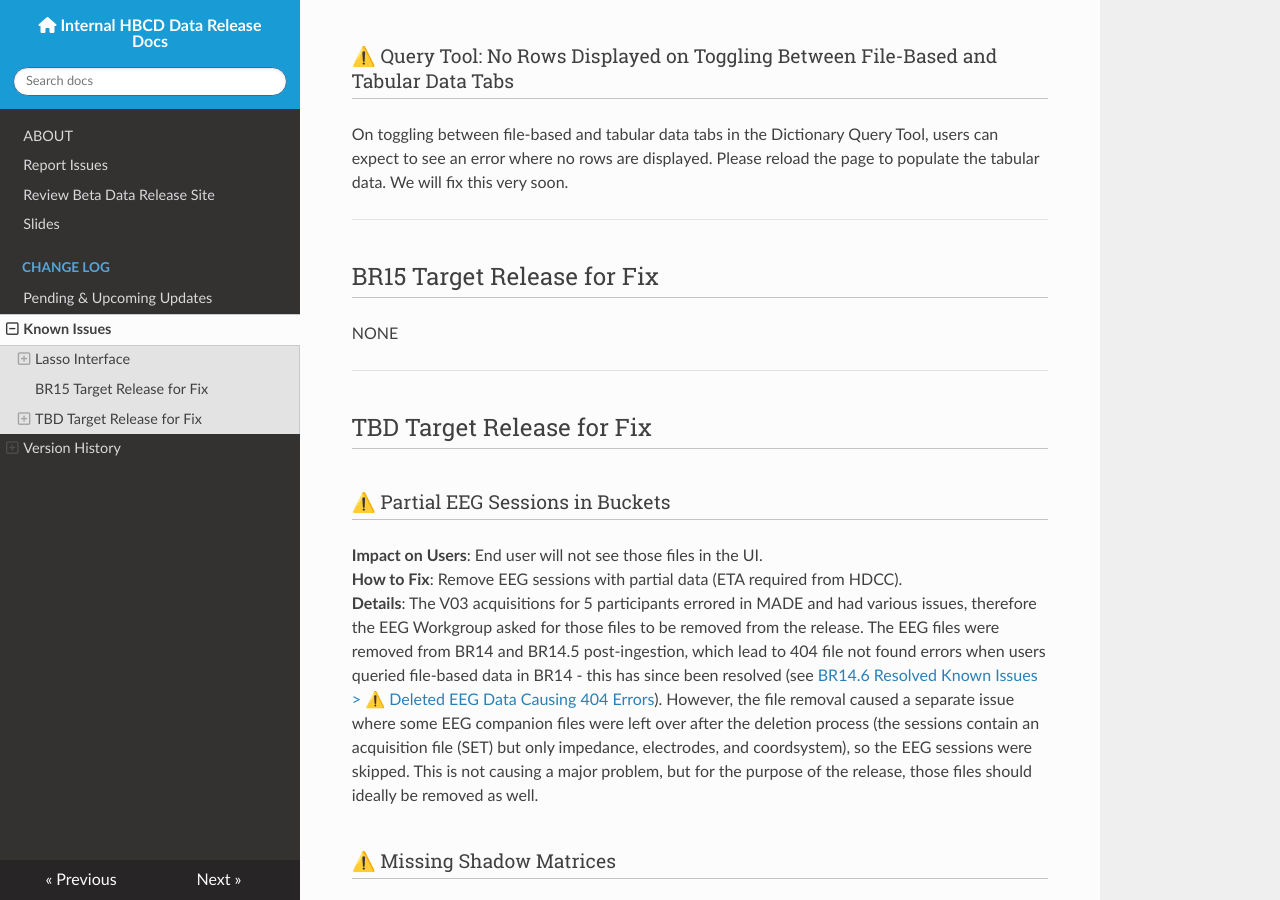
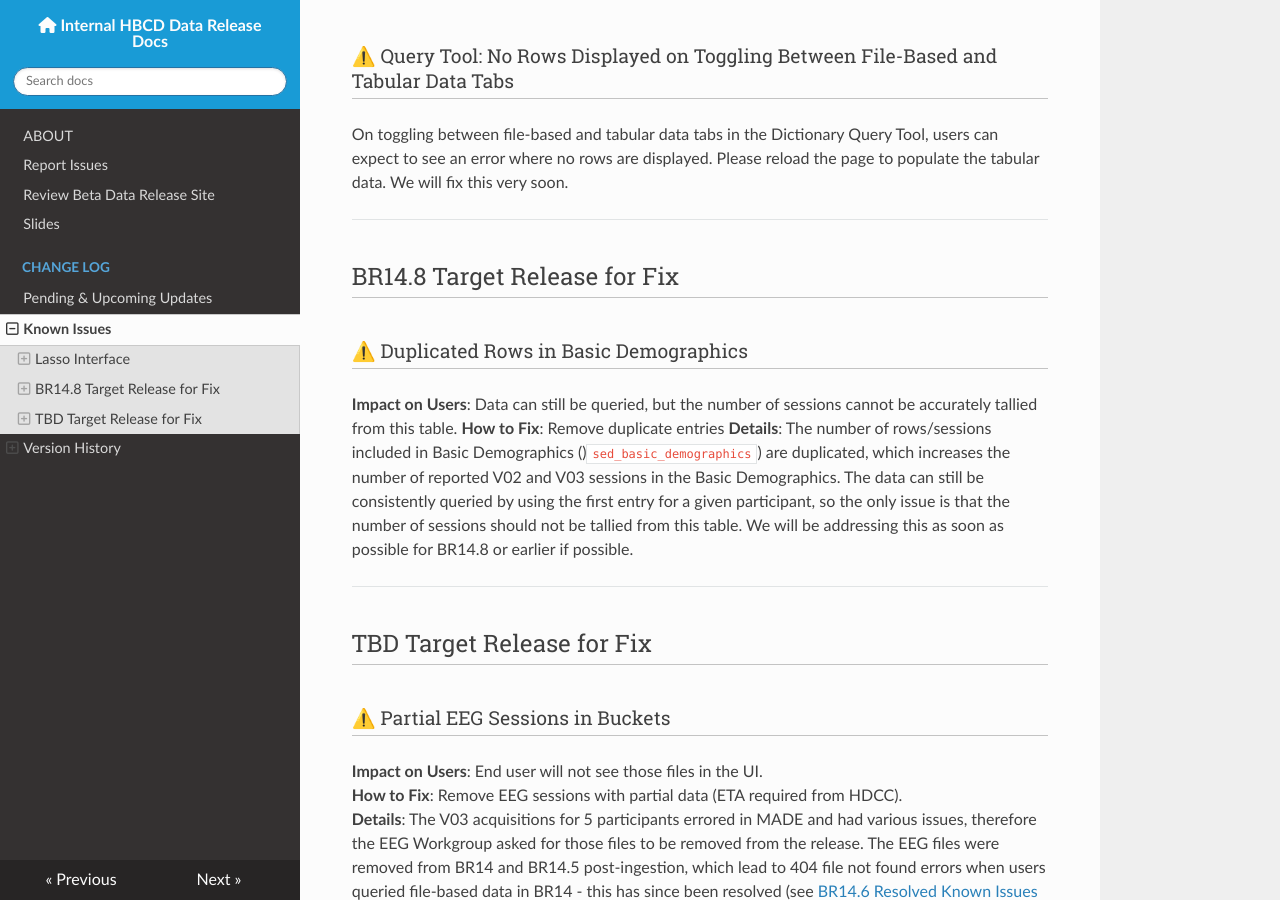
Before and after one commit to DCAN-Labs/hbcd-docs-internal, an MkDocs documentation site: the page built from docs/changelog/knownissues.md, in a window 1280 px wide and 900 px high, scrolled down 415 px. Built offline with MkDocs 1.6.1, drawn with Linux system fonts in a browser that asks for light colours; nearby versions of some CDN libraries.

Commit message:
update known issues

```diff
--- a/docs/changelog/knownissues.md
+++ b/docs/changelog/knownissues.md
@@ -9,10 +9,12 @@ On toggling between file-based and tabular data tabs in the Dictionary Query Too
 
 ---------------
 
-## BR15 Target Release for Fix
+## BR14.8 Target Release for Fix
 
-NONE
-
+### ⚠️ Duplicated Rows in Basic Demographics
+**Impact on Users**: Data can still be queried, but the number of sessions cannot be accurately tallied from this table.
+**How to Fix**: Remove duplicate entries
+**Details**: The number of rows/sessions included in Basic Demographics ()`sed_basic_demographics`) are duplicated, which increases the number of reported V02 and V03 sessions in the Basic Demographics. The data can still be consistently queried by using the first entry for a given participant, so the only issue is that the number of sessions should not be tallied from this table. We will be addressing this as soon as possible for BR14.8 or earlier if possible.
 
 -------
 
```
